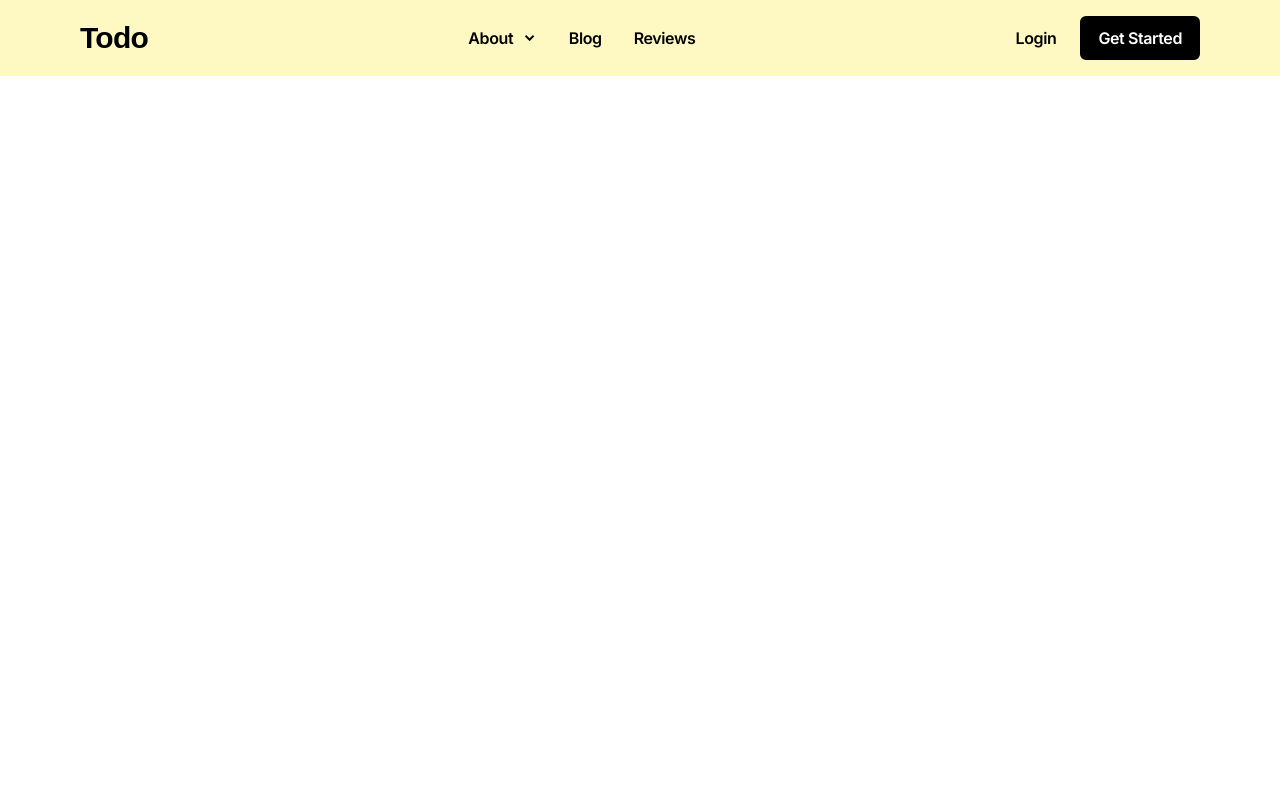
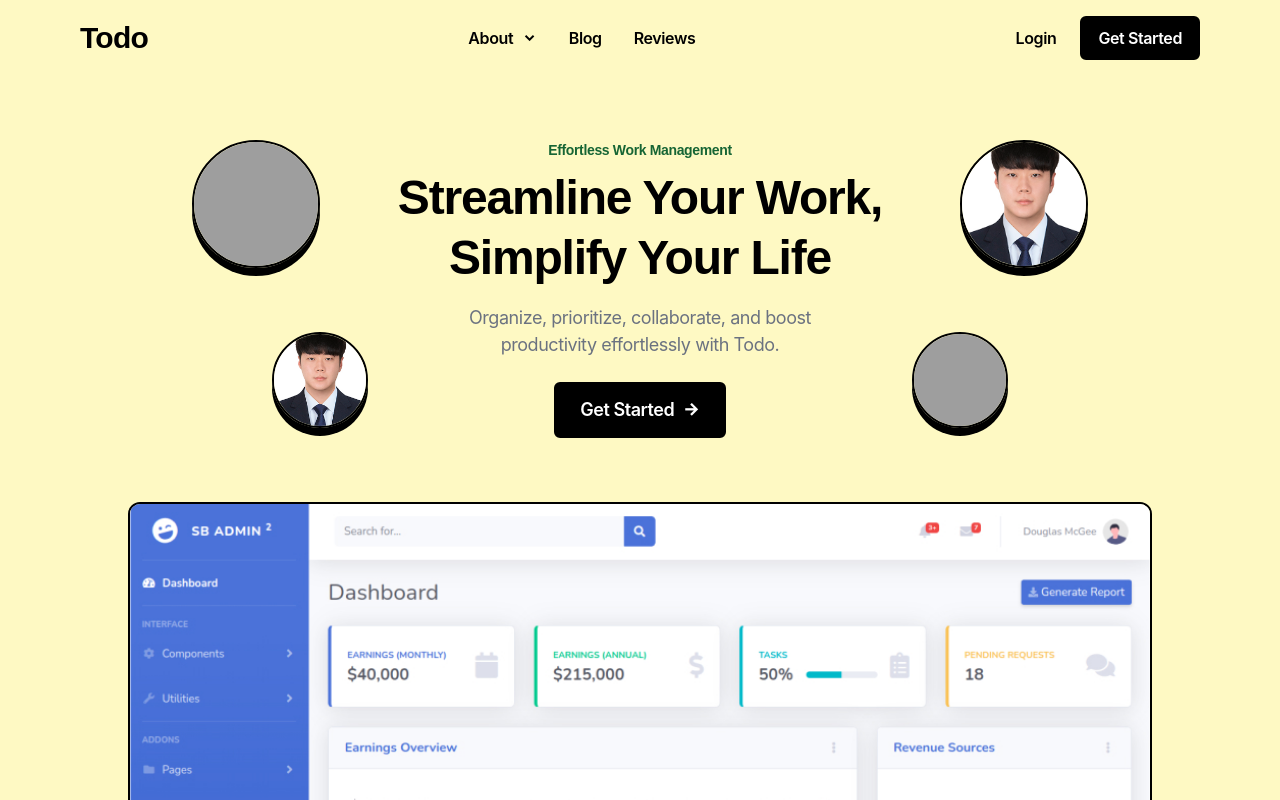
Before and after one commit to wjdals95/todolist-tailwind, a website: page index.html in a window 1280 px wide. Shown: the top 800 px of the page. Drawn offline with nearby package versions, Linux system fonts and the light colour scheme; grey boxes are pictures that could not be loaded.

Commit message:
header 제작

```diff
--- a/index.html
+++ b/index.html
@@ -12,16 +12,16 @@
   </head>
   <body class="font-inter">
     <!-- start: Navbar -->
-    <nav class="py-4 bg-yellow-100 relative group/navbar navbar [&.navbar-active]:bg-white md:[&.navbar-active]:bg-yellow-100 z-30">
+    <nav
+      class="py-4 bg-yellow-100 relative group/navbar navbar [&.navbar-active]:bg-white md:[&.navbar-active]:bg-yellow-100 z-30"
+    >
       <div class="container xl:max-w-6xl px-4 mx-auto">
         <div class="flex items-center">
-          <a href="#" class="text-3xl font-black tracking-tight font-onset"
+          <a href="#" class="text-3xl font-black tracking-tight font-onest"
             >Todo</a
           >
           <ul
-            class="md:flex md:items-center md:space-x-8 md:mx-auto absolute md:static top-full left-0 w-full md:w-auto bg-white
-            md:bg-transparent divide-y divide-gray-200 md:divide-y-0 hidden group-[.navbar-active]/navbar:block
-            md:group-[.navbar-active]/navbar:flex"
+            class="md:flex md:items-center md:space-x-8 md:mx-auto absolute md:static top-full left-0 w-full pb-4 md:pb-0 md:w-auto bg-white md:bg-transparent divide-y divide-gray-200 md:divide-y-0 hidden group-[.navbar-active]/navbar:block md:group-[.navbar-active]/navbar:flex"
           >
             <li class="relative group/navbar-item">
               <a
@@ -32,12 +32,22 @@
                 <span>About</span>
                 <i class="ri-arrow-down-s-line"></i>
               </a>
-              <ul class="md:absolute top-full left-1/2 md:-translate-x-1/2 md:translate-y-5 md:w-40 bg-white md:border-2 border-black rounded-md py-1 hidden group-[.active]/navbar-item:block list-disc md:list-none pl-8 md:pl-0 marker:text-green-800">
+              <ul
+                class="md:absolute top-full left-1/2 md:-translate-x-1/2 md:translate-y-6 md:w-40 bg-white md:border-2 border-black rounded-md py-1 hidden group-[.active]/navbar-item:block list-disc md:list-none pl-8 md:pl-0 marker:text-green-800"
+              >
                 <li>
-                    <a href="#" class="py-1.5 md:px-4 font-semibold tracking-tight md:hover:bg-black md:hover:text-white block">Company</a>
+                  <a
+                    href="#"
+                    class="py-1.5 md:px-4 font-semibold tracking-tight md:hover:bg-black md:hover:text-white block"
+                    >Company</a
+                  >
                 </li>
                 <li>
-                    <a href="#" class="py-1.5 md:px-4 font-semibold tracking-tight md:hover:bg-black md:hover:text-white block">Our team</a>
+                  <a
+                    href="#"
+                    class="py-1.5 md:px-4 font-semibold tracking-tight md:hover:bg-black md:hover:text-white block"
+                    >Our team</a
+                  >
                 </li>
               </ul>
             </li>
@@ -68,7 +78,7 @@
           </div>
           <button
             type="button"
-            class="w-10 h-10 flex items-center justify-center text-lg ml-3 md:hidden border-2 rounded-md border-transparent hover:bg-white hover:border-black group-[.navbar-active]/navbar:bg-white group-[.navbar-active]/navbar:border-black"
+            class="w-10 h-10 flex items-center justify-center text-lg ml-3 md:hidden border-2 border-transparent rounded-md hover:bg-white hover:border-black group-[.navbar-active]/navbar:bg-white group-[.navbar-active]/navbar:border-black"
             data-toggle="navbar"
           >
             <i class="ri-menu-line"></i>
@@ -79,7 +89,65 @@
     <!-- end: Navbar -->
 
     <!-- start: Header -->
+    <header class="bg-yellow-100 py-16">
+      <div class="container xl:max-w-6xl px-4 mx-auto">
+        <div class="relative text-center">
+          <h2
+            class="text-sm font-onest font-semibold text-green-800 tracking-tight text-center mb-2"
+          >
+            Effortless Work Management
+          </h2>
+          <h2
+            class="text-4xl sm:text-5xl font-onest font-bold tracking-tight leading-tight sm:leading-tight max-w-lg mx-auto text-center mb-4"
+          >
+            Streamline Your Work, Simplify Your Life
+          </h2>
+          <p
+            class="text-gray-500 max-w-sm mx-auto text-center leading-normal text-lg tracking-tight mb-6"
+          >
+            Organize, prioritize, collaborate, and boost productivity
+            effortlessly with Todo.
+          </p>
+          <a
+            href="#"
+            class="py-3 px-6 inline-flex items-center space-x-2 text-lg bg-black rounded-md text-white font-semibold tracking-tight border-2 border-black hover:bg-white hover:text-black hover:shadow-bottom"
+          >
+            <span>Get Started</span>
+            <i class="ri-arrow-right-line"></i>
+          </a>
+          <img
+            src="dist/img/user-1.jpeg"
+            alt=""
+            class="absolute top-0 left-28 w-32 h-32 rounded-full border-2 border-black shadow-bottom object-cover hidden lg:block"
+          />
+          <img
+            src="dist/img/user-2.jpg"
+            alt=""
+            class="absolute top-48 left-48 w-24 h-24 rounded-full border-2 border-black shadow-bottom object-cover hidden lg:block"
+          />
+          <img
+            src="dist/img/user-2.jpg"
+            alt=""
+            class="absolute top-0 right-28 w-32 h-32 rounded-full border-2 border-black shadow-bottom object-cover hidden lg:block"
+          />
+          <img
+            src="dist/img/user-1.jpeg"
+            alt=""
+            class="absolute top-48 right-48 w-24 h-24 rounded-full border-2 border-black shadow-bottom object-cover hidden lg:block"
+          />
+          <img
+            src="dist/img/hero.jpg"
+            alt=""
+            class="w-full block max-w-5xl mx-auto rounded-xl border-2 border-black shadow-bottom mt-16"
+          />
+        </div>
+      </div>
+    </header>
     <!-- end: Header -->
+
+    <!-- start: Partner -->
+
+    <!-- end: Partner -->
     <script src="dist/js/script.js"></script>
   </body>
 </html>
--- a/package.json
+++ b/package.json
@@ -4,7 +4,8 @@
   "description": "",
   "main": "index.js",
   "scripts": {
-    "dev": "npx tailwindcss -i ./src/input.css -o ./dist/css/style.css --watch"
+    "dev": "npx tailwindcss -i ./src/input.css -o ./dist/css/style.css --watch",
+    "build": "npx tailwindcss -o ./dist/css/style.css --minify"
   },
   "keywords": [],
   "author": "",
```
Also changed, not shown: dist/css/style.css, dist/img/airbnb.png (added), dist/img/feature-1.jpg (added), dist/img/hero.jpg (added), dist/img/mailchimp.png (added), dist/img/medium.png (added), dist/img/microsoft.png (added), dist/img/service-1.jpg (added), dist/img/slack.png (added), dist/img/uber.png (added), dist/img/user-1.jpg (added), dist/img/user-2.jpg (added), 3 other files.
